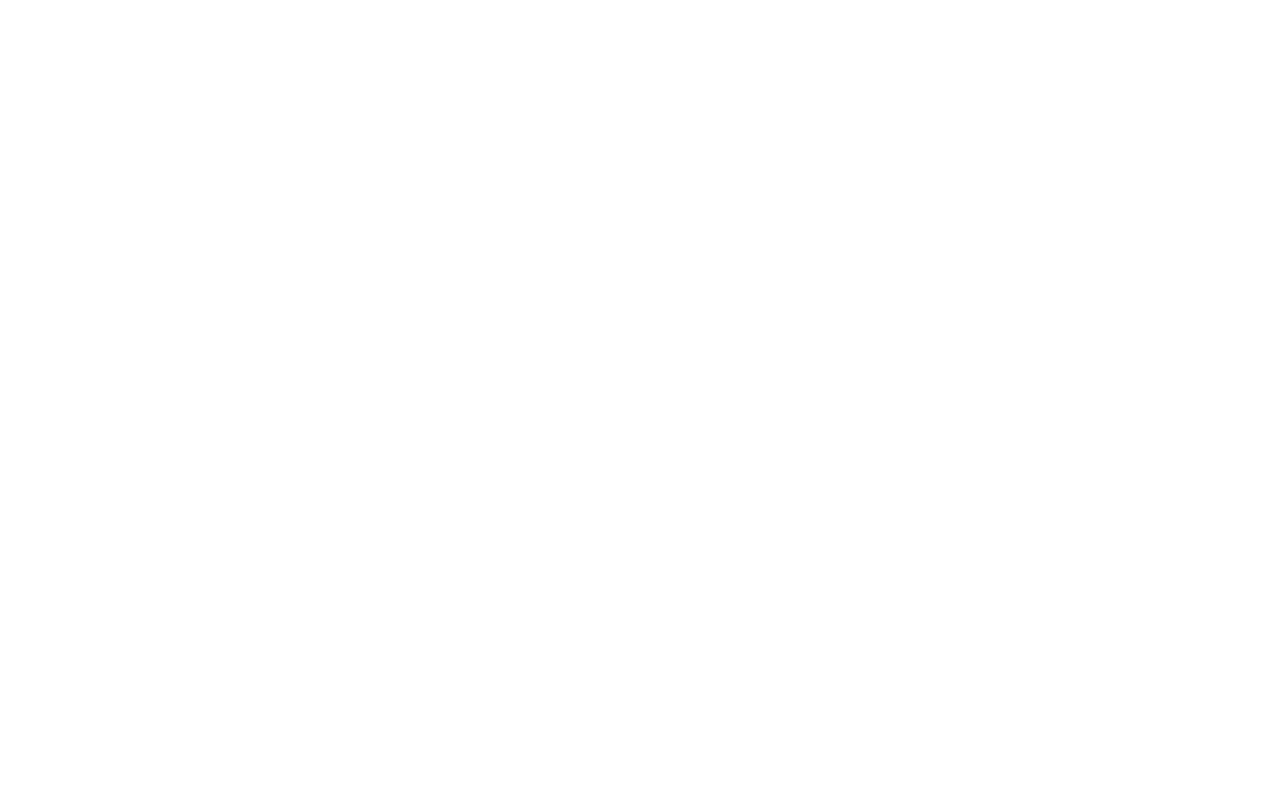
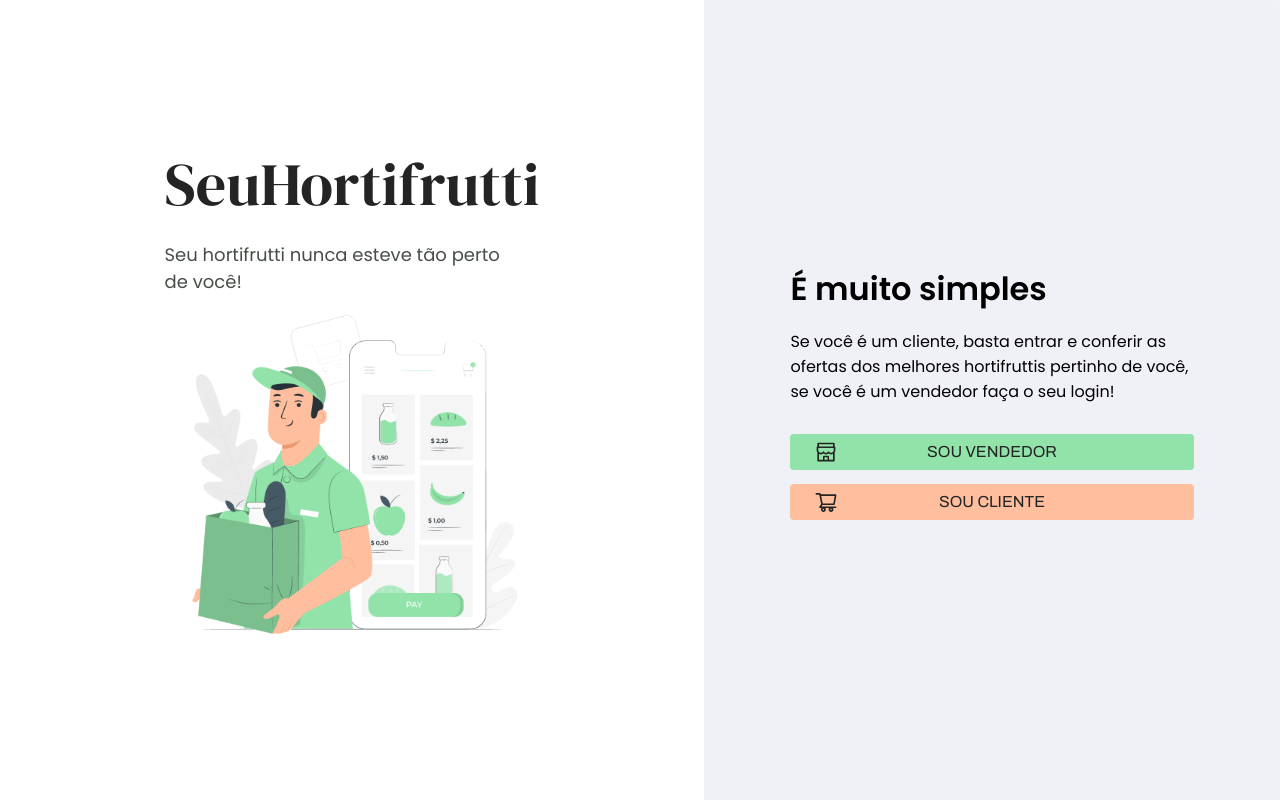
Before and after one commit to FelipeMolinari/SrHortifrutti, a React (Create React App) app in the folder frontend/: page / in a window 1280 px wide. Built offline with nearby package versions, Linux system fonts and the light colour scheme.

Commit message:
:zap: Main page

```diff
--- a/frontend/src/components/CustomButton/index.tsx
+++ b/frontend/src/components/CustomButton/index.tsx
@@ -9,6 +9,7 @@
   colorName,
   onPress,
   children,
+
   ...rest
 }) => {
   return (
--- a/frontend/src/components/CustomButton/styles.ts
+++ b/frontend/src/components/CustomButton/styles.ts
@@ -9,12 +9,16 @@
   text-decoration: none;
   border-radius: 0.4rem;
   border: 0px;
-  color: #fff;
+  color: #232423;
+  display: flex;
+  justify-content: center;
+  align-items: center;
   cursor: pointer;
   background: ${(props) => `var(${props.colorName})`};
   transition: background-color 0.6s;
   &:hover {
     background: ${(props) => `var(${props.colorName}-dark)`};
+    transform: scale(1.02);
   }
   &:disabled {
     background: var(--commum-disabled);
--- a/frontend/src/components/Form/styles.ts
+++ b/frontend/src/components/Form/styles.ts
@@ -7,9 +7,9 @@
   width: 70%;
   padding: 6rem 0;
 
-  .legend-form {
-    font: 700 2.4rem Poppins;
-    margin-bottom: 1.4rem;
+  .fom-title {
+    font: 400 2.6rem Poppins;
+    margin-bottom: 2.6rem;
   }
   .input-above {
     padding: 1.4rem 0rem;
--- a/frontend/src/components/LandingMain/index.tsx
+++ b/frontend/src/components/LandingMain/index.tsx
@@ -1,34 +1,9 @@
 import React from 'react';
 
 import { Container } from './styles';
-import Form from '../Form';
-import { FieldProps } from '../../typescriptInterface';
 
-const fields: FieldProps[] = [
-  {
-    name: 'email',
-    type: 'email',
-    placeholder: 'E-mail'
-  },
-  {
-    name: 'email',
-    type: 'email',
-    placeholder: 'E-mail'
-  },
-  {
-    name: 'password',
-    type: 'password',
-    placeholder: 'Senha',
-    password: true
-  }
-];
-
-const LandingMain: React.FC = () => {
-  return (
-    <Container>
-      <Form name="Fazer login" fields={fields}></Form>
-    </Container>
-  );
+const LandingMain: React.FC = ({ children }) => {
+  return <Container>{children}</Container>;
 };
 
 export default LandingMain;
--- a/frontend/src/pages/Login/index.tsx
+++ b/frontend/src/pages/Login/index.tsx
@@ -2,12 +2,30 @@
 import LandingAside from '../../components/LandingAside';
 import LandingMain from '../../components/LandingMain';
 import ContainerMain from '../../components/ContainerMain';
+import { FieldProps } from '../../typescriptInterface';
+import Form from '../../components/Form';
+const fields: FieldProps[] = [
+  {
+    name: 'email',
+    type: 'email',
+    placeholder: 'E-mail'
+  },
+
+  {
+    name: 'password',
+    type: 'password',
+    placeholder: 'Senha',
+    password: true
+  }
+];
 
 const Login: React.FC = () => {
   return (
     <ContainerMain>
       <LandingAside />
-      <LandingMain></LandingMain>
+      <LandingMain>
+        <Form name="Fazer login" fields={fields}></Form>
+      </LandingMain>
     </ContainerMain>
   );
 };
--- a/frontend/src/pages/Login/styles.ts
+++ /dev/null
@@ -1,5 +0,0 @@
-import styled from 'styled-components';
-
-export const Container = styled.div`
-
-`;
--- a/frontend/src/pages/Main/index.tsx
+++ b/frontend/src/pages/Main/index.tsx
@@ -1,9 +1,42 @@
 import React from 'react';
+import { AiOutlineShop, AiOutlineShoppingCart } from 'react-icons/ai';
 
-// import { Container } from './styles';
+import LandingAside from '../../components/LandingAside';
+import LandingMain from '../../components/LandingMain';
+import ContainerMain from '../../components/ContainerMain';
+import CustomButtom from '../../components/CustomButton';
 
+import { Content } from './styles';
 const Main: React.FC = () => {
-  return <div />;
+  return (
+    <ContainerMain>
+      <LandingAside />
+      <LandingMain>
+        <Content>
+          <h1 className="title">É muito simples</h1>
+          <p className="description">
+            Se você é um cliente, basta entrar e conferir as ofertas dos
+            melhores hortifruttis pertinho de você, se você é um vendedor faça o
+            seu login!
+          </p>
+          <div className="buttons-main">
+            <CustomButtom colorName="--color-primary" className="button">
+              <div className="button-child">
+                <AiOutlineShop />
+                <span>SOU VENDEDOR</span>
+              </div>
+            </CustomButtom>
+            <CustomButtom colorName="--color-secundary" className="button">
+              <div className="button-child">
+                <AiOutlineShoppingCart />
+                <span>SOU CLIENTE</span>
+              </div>
+            </CustomButtom>
+          </div>
+        </Content>
+      </LandingMain>
+    </ContainerMain>
+  );
 };
 
 export default Main;
--- /dev/null
+++ b/frontend/src/pages/Main/styles.ts
@@ -0,0 +1,42 @@
+import styled from 'styled-components';
+
+export const Content = styled.div`
+  width: 70%;
+  display: flex;
+  flex-direction: column;
+  align-self: center;
+  .description {
+    margin: 1.6rem 0rem;
+  }
+  .buttons-main {
+    @media (min-width: 1600px) {
+      align-self: center;
+      width: 60%;
+    }
+  }
+  .button {
+    &:first-child {
+      margin: 1.4rem 0rem;
+    }
+  }
+
+  .button-child {
+    position: relative;
+    display: flex;
+    align-items: center;
+    width: 100%;
+    justify-content: start;
+    svg {
+      margin-left: 2.4rem;
+      width: 2.4rem;
+      height: 2.4rem;
+    }
+    span {
+      position: absolute;
+
+      left: 0;
+      right: 0;
+      font: 700 1.6rem 'Archivo';
+    }
+  }
+`;
--- a/frontend/src/routes.tsx
+++ b/frontend/src/routes.tsx
@@ -7,7 +7,7 @@
   return (
     <BrowserRouter>
       <Switch>
-        <Route path="/main" exact component={Main}></Route>
+        <Route path="/" exact component={Main}></Route>
         <Route path="/login" exact component={Login}></Route>
       </Switch>
     </BrowserRouter>
```
